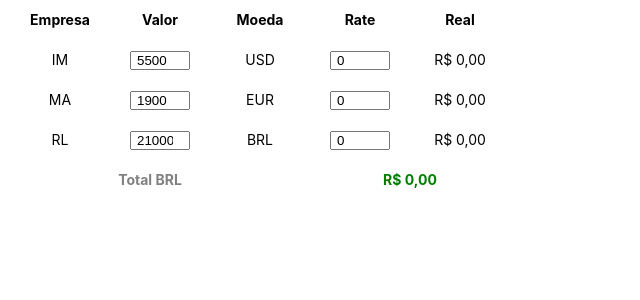
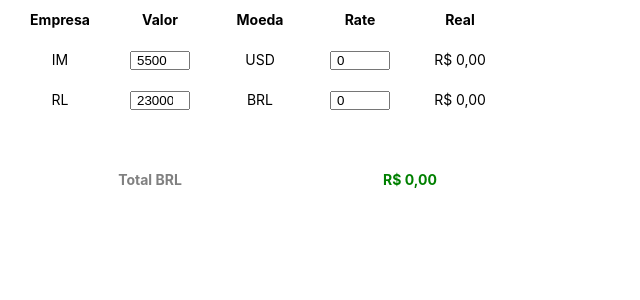
Before and after one commit to brunovcg/personal-home, a React (Create React App) app: page / in a window 1280 px wide. Shown: the top 300 px of the page, without its empty margins (0-640 px from the left). Built offline with nearby package versions, Linux system fonts and the light colour scheme; no server answers.

Commit message:
remove mate

```diff
--- a/src/components/salary/Salary.tsx
+++ b/src/components/salary/Salary.tsx
@@ -5,8 +5,7 @@ import Currency from "../../services/currency/Currency";
 export default function Salary() {
   const [data, setData] = useState([
     { company: "IM", value: 5500, currency: "USD", rating: 0, real: 0 },
-    { company: "MA", value: 1900, currency: "EUR", rating: 0, real: 0 },
-    { company: "RL", value: 21000, currency: "BRL", rating: 0, real: 0 },
+    { company: "RL", value: 23000, currency: "BRL", rating: 0, real: 0 },
   ]);
 
   const calculate = (value: number, currencyValue: number) =>
```
